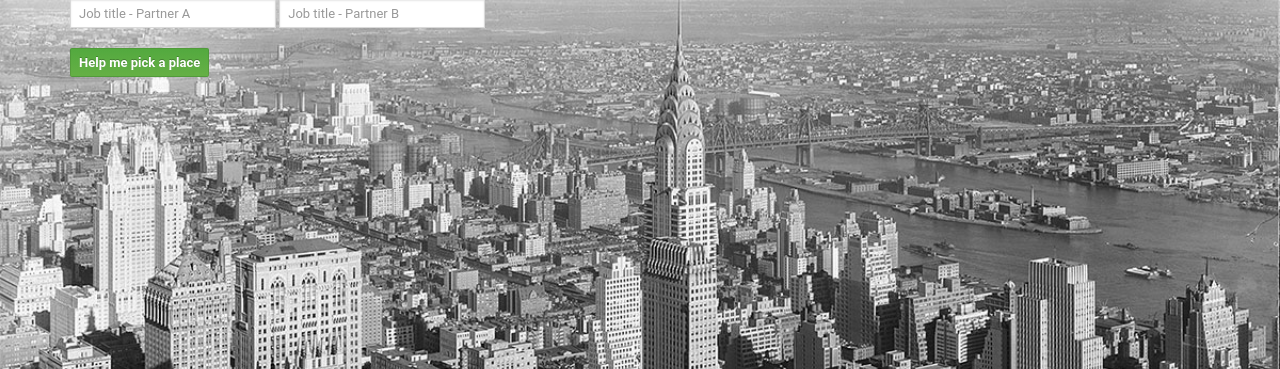
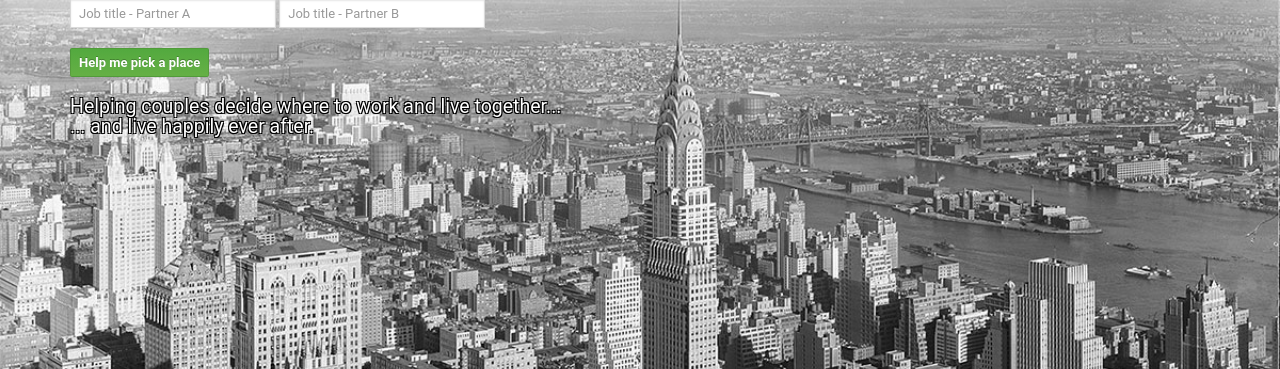
Before and after one commit to rpinho/happy.li, a Flask app: page / in a window 1280 px wide. Shown: the part 51-420 px from the top of the page. Run offline with Flask 2, Linux system fonts and the light colour scheme; parts of the project's set-up code (start-up, migrations or seed data) failed here and were passed over; some libraries are stand-ins or nearby versions.

Commit message:
Added label to front page

```diff
--- a/templates/base.html
+++ b/templates/base.html
@@ -56,6 +56,24 @@
       #output_results {height: 100%; float: left; width: 28%; margin-top: 50px; margin-left:40px; border-width:10px;}
       #login_form {height: 100%; float: left; width: 100%; margin-top:50px; margin-left:85px}}
       #sliders {height: 85%; margin: 20px; float: left; width: 28%; margin-top:30px}
+      #label {
+      color:white;
+      text-shadow:
+      -1px -1px 0 #000,
+      1px -1px 0 #000,
+      -1px 1px 0 #000,
+      1px 1px 0 #000;
+      font-size:150%;
+      }
+      #footer {
+      Position: absolute;
+      text-align:center;
+      color:white;
+      font-size:250%;
+      Width: 100%;
+      Bottom: 0;
+      Height: 75px;  /* This value is the height of your footer */
+      }
     </style>
 
     <script type="text/javascript"
--- a/templates/index.html
+++ b/templates/index.html
@@ -14,6 +14,13 @@
     <!--- Box where user inputs allowed distance, has name miles -->
     <input id="job2" type="text" class="input-lg" placeholder="Job title - Partner B" size="10">
     <p><div><input id="find_button" type="submit" class="btn btn-success" value="Help me pick a place"></div>
+  </div>
+
+  <div id="label">
+    <br>
+    Helping couples decide where to work and live together...
+    <br>
+    ... and live happily ever after.
   </div>
 </div>
 
```
